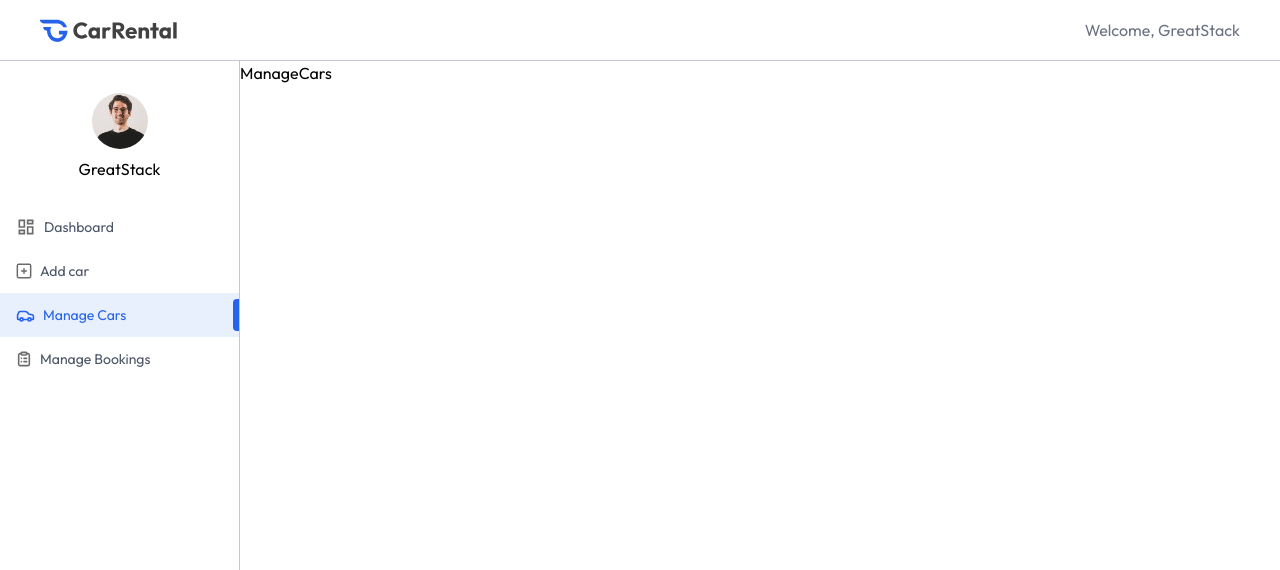
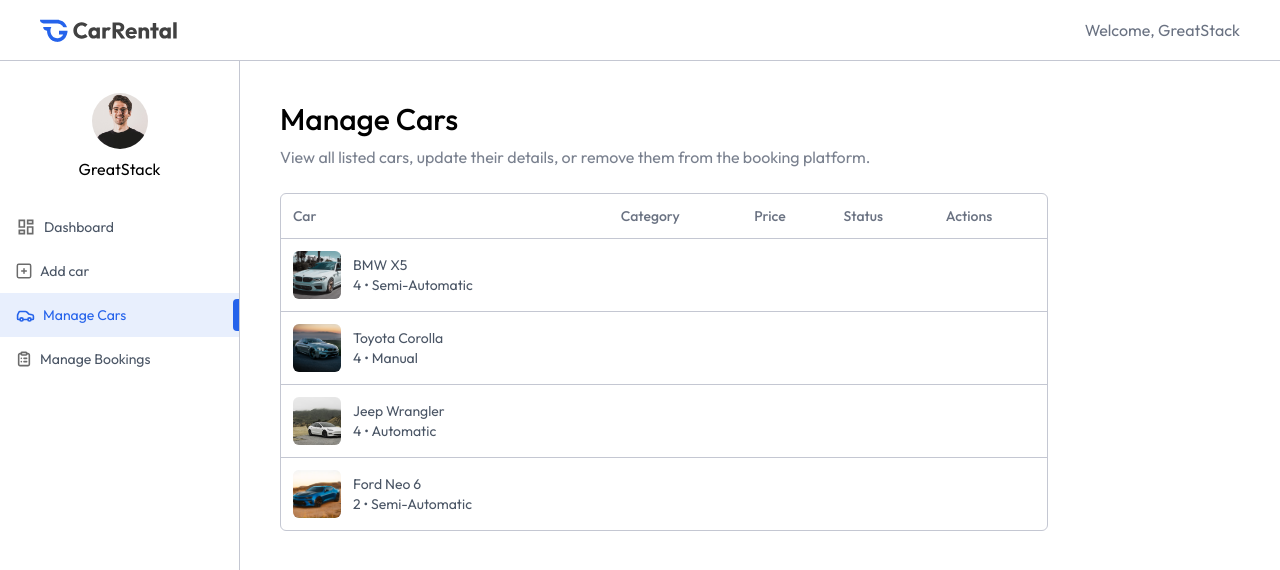
Before and after one commit to AbhiChavan02/Rental-Car-Booking, a React (Vite) app in the folder client/: page /owner/manage-cars in a window 1280 px wide. Shown: the top 570 px of the page. Built offline with nearby package versions, Linux system fonts and the light colour scheme.

Commit message:
New component write

```diff
--- a/client/src/pages/owner/AddCar.jsx
+++ b/client/src/pages/owner/AddCar.jsx
@@ -123,6 +123,32 @@ const AddCar = () => {
             </div>
 
             {/* {Car Location} */}
+            <div className='flex flex-col w-full'>
+                <label>Location</label>
+                    <select onChange={e=> setCar({...car, location: e.target.value})} value=
+                    {car.location} className='px-3 py-2 mt-1 border border-borderColor
+                    rounded-md outline-none'>
+                        <option value="">Select Location</option>
+                        <option value="New York">New York</option>
+                        <option value="Los Angeles">Los Angeles</option>
+                        <option value="Houston">Houston</option>
+                        <option value="Chicago">Chicago</option>
+                    </select>
+            </div>
+            {/* {Car Description} */}
+            <div className='flex flex-col w-full'>
+                    <label>Description</label>
+                    <textarea rows={5} placeholder='e.g. A luxurious SUV with a specious interior and a powerful engine.'
+                    required className='px-3 py-2 mt-1 border border-borderColor
+                    rounded-md outline-none' value={car.description}
+                    onChange={e=> setCar({...car, description:e.target.value})}></textarea>
+                </div>
+
+                <button className='flex items-center gap-2 px-4 py-2.5 mt-4 bg-primary
+                text-white rounded-md font-medium w-max cursor-pointer'>
+                    <img src={assets.tick_icon} alt='' />
+                    List Your Car
+                </button>
 
         </form>
 
--- a/client/src/pages/owner/ManageCars.jsx
+++ b/client/src/pages/owner/ManageCars.jsx
@@ -1,8 +1,60 @@
-import React from 'react'
+import React, { useEffect, useState } from 'react'
+import { dummyCarData } from '../../assets/assets'
+import Title from '../../components/owner/Title'
 
 const ManageCars = () => {
+
+  const [cars, setCars] = useState([])
+
+  const fetchOwnerCars = async ()=>{
+    setCars(dummyCarData)
+  }
+
+  useEffect(()=>{
+    fetchOwnerCars()
+  },[])
+
+
   return (
-    <div>ManageCars</div>
+    <div className='px-4 pt-10 md:px-10 w-full'>
+
+      <Title title='Manage Cars' subTitle='View all listed cars, update their details,
+      or remove them from the booking platform.' />
+
+      <div className='max-w-3xl w-full rounded-md overflow-hidden border
+      border-borderColor mt-6'>
+
+        <table className='w-full border-collapse text-left text-sm text-gray-600'>
+          <thead className='text-gray-500'>
+            <tr>
+              <th className='p-3 font-medium'>Car</th>
+              <th className='p-3 font-medium max-md:hidden'>Category</th>
+              <th className='p-3 font-medium'>Price</th>
+              <th className='p-3 font-medium max-md:hidden'>Status</th>
+              <th className='p-3 font-medium'>Actions</th>
+            </tr>
+          </thead>
+          <tbody>
+            {cars.map((car, index)=>(
+              <tr key={index} className='border-t border-borderColor'>
+
+                <td className='p-3 flex items-center gap-3'>
+                  <img src={car.image} alt='' className='h-12 w-12 aspect-square
+                  rounded-md object-cover' />
+                  <div>
+                    <p>{car.brand} {car.model}</p>
+                    <p>{car.seating_capacity} • {car.transmission}</p>
+                  </div>
+                </td>
+
+              </tr>
+            ))}
+          </tbody>
+        </table>
+
+      </div>
+
+    </div>
   )
 }
 
```
